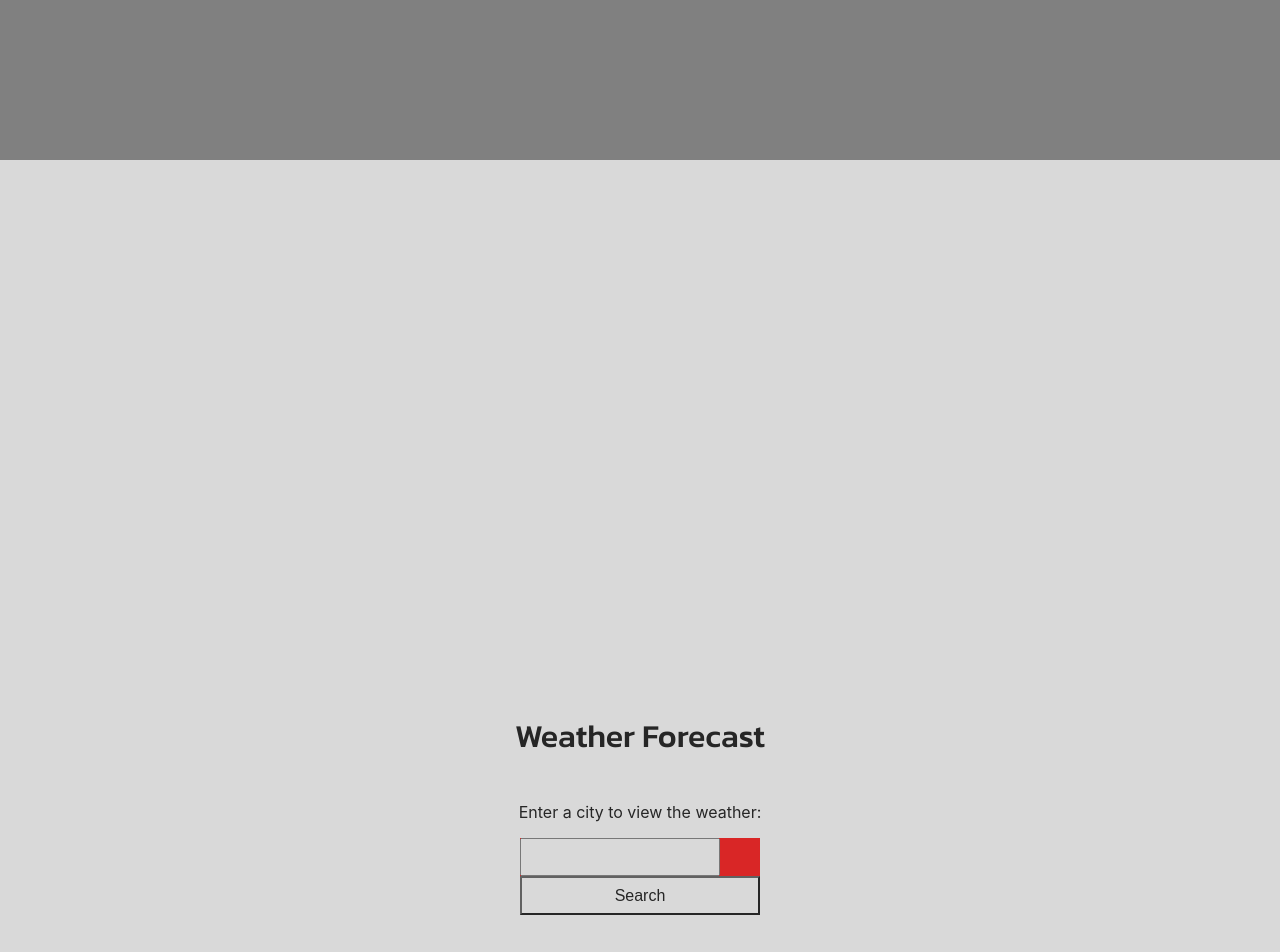
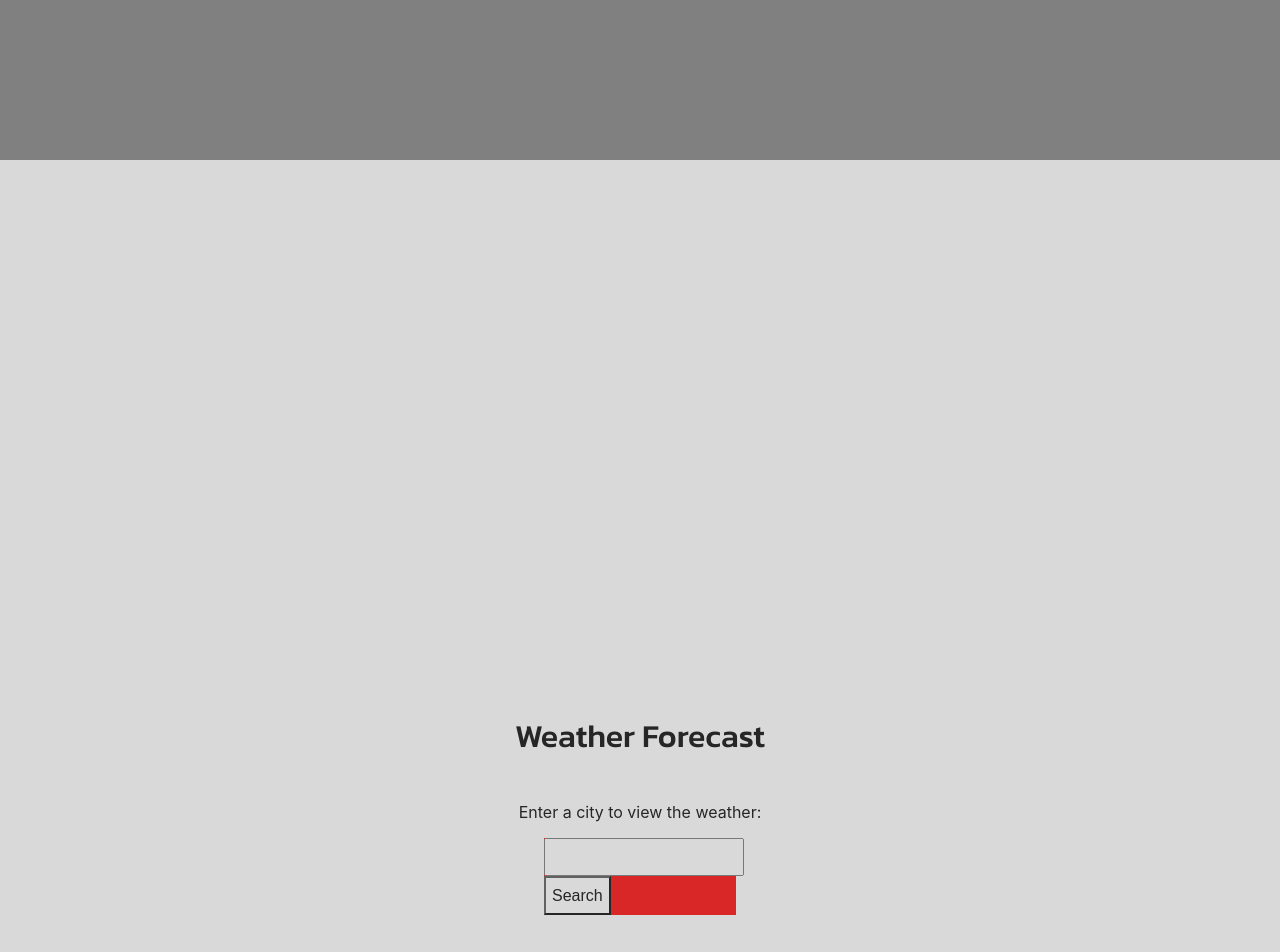
Before and after one commit to CCMatson/weather-api-ts, a React (Create React App) app: page / in a window 1280 px wide. Shown: the top 952 px of the page. Built offline with nearby package versions, Linux system fonts and the light colour scheme.

Commit message:
change css for input search box

```diff
--- a/src/App.css
+++ b/src/App.css
@@ -39,11 +39,12 @@ section h1 {
 } */
 
 .search {
-width: 15rem;
+width: 12rem;
 background-color: red;
 display: flex;
 flex-direction: column;
-justify-content: flex-start;
+align-items: flex-start;
+/* justify-content: flex-start; */
 }
 
 div input {
@@ -138,7 +139,7 @@ button:hover {
 
 .cards{
   /* background-color: blue; */
-  width: 30rem;
+  width: 40rem;
   display: flex;
   justify-content: space-evenly;
   flex-wrap: wrap;
@@ -153,7 +154,7 @@ article {
   flex-wrap: wrap;
   align-items: center;
   justify-content: center;
-  padding: .5rem;
+  padding: 1rem;
   margin-top: .5rem;
   margin-bottom: .5rem;
   border: .5px solid black;
@@ -165,5 +166,9 @@ article h4 {
 }
 
 article img {
-  width: 4rem;
+  width: 3rem;
 }
+
+span {
+  font-weight: 500;
+}
```
